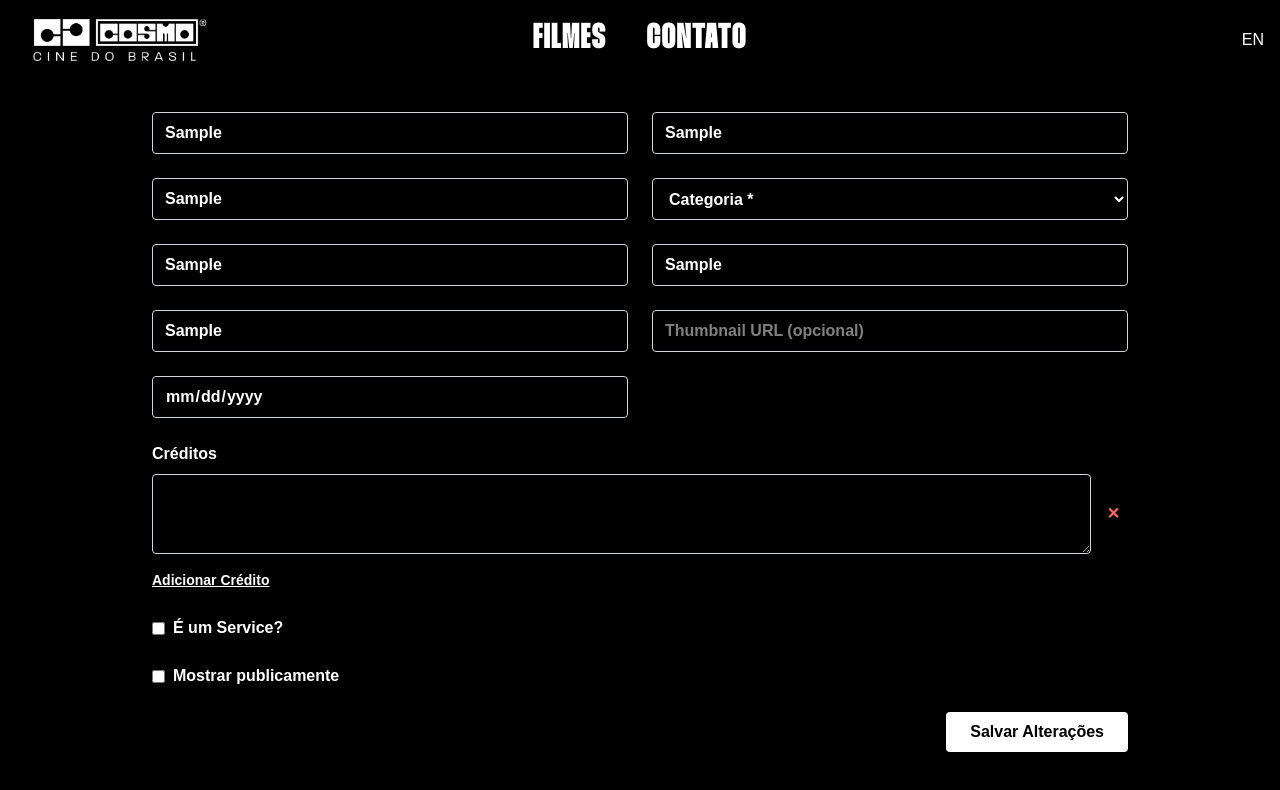
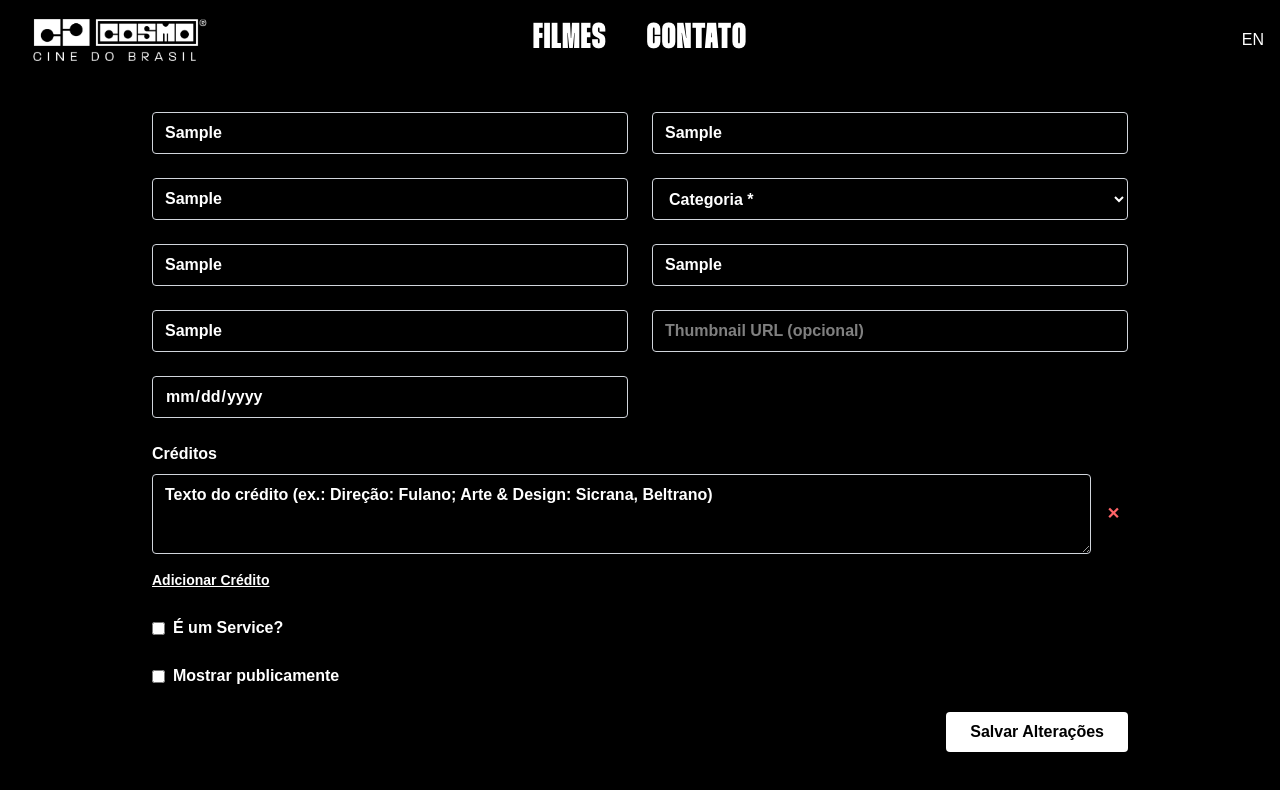
Before and after one commit to guerrinharj/cosmo-cine, a Next.js app: page /filmes/1/edit in a window 1280 px wide. Both pictures are taken after typing "Sample", "Sample", "Sample", "Sample", "Sample", "Sample" into the empty fields and a click on the button "Adicionar Crédito". Shown: the top 790 px of the page. Built offline with nearby package versions, Linux system fonts and the light colour scheme; no server answers; the database is empty; a web font is replaced by a local one.

Commit message:
text white placeholder white

```diff
--- a/src/app/filmes/[slug]/edit/page.tsx
+++ b/src/app/filmes/[slug]/edit/page.tsx
@@ -44,7 +44,6 @@ export default function EditFilmePage() {
 
     const requiredFields = ['nome', 'cliente', 'diretor', 'categoria'];
 
-    // --- helper: split credits only when a new Label: begins (allowing & and accents) ---
     const splitCreditos = (str: string) =>
         str
             .split(/;\s*|,(?=\s*[A-Za-zÀ-ÿ&][A-Za-zÀ-ÿ\s&]*:)/)
@@ -76,7 +75,6 @@ export default function EditFilmePage() {
         }
 
         fetchFilme();
-        // eslint-disable-next-line react-hooks/exhaustive-deps
     }, [slug]);
 
     const handleChange = (e: React.ChangeEvent<HTMLInputElement | HTMLSelectElement>) => {
@@ -120,7 +118,6 @@ export default function EditFilmePage() {
                 body: JSON.stringify({
                     ...form,
                     thumbnail: thumbnailUrl,
-                    // join roles with semicolons so commas inside names are preserved
                     creditos: creditos
                         .map(c => c.trim())
                         .filter(Boolean)
@@ -250,7 +247,7 @@ export default function EditFilmePage() {
                                         placeholder="Texto do crédito (ex.: Direção: Fulano; Arte & Design: Sicrana, Beltrano)"
                                         value={c}
                                         onChange={e => updateCredito(i, e.target.value)}
-                                        className="flex-1 px-3 py-2 rounded border border-gray-300 min-h-[80px] text-black"
+                                        className="flex-1 px-3 py-2 rounded border border-gray-300 min-h-[80px] text-white placeholder-white"
                                     />
                                     <button type="button" onClick={() => removeCredito(i)} className="text-red-400 px-2">
                                         ✕
```
